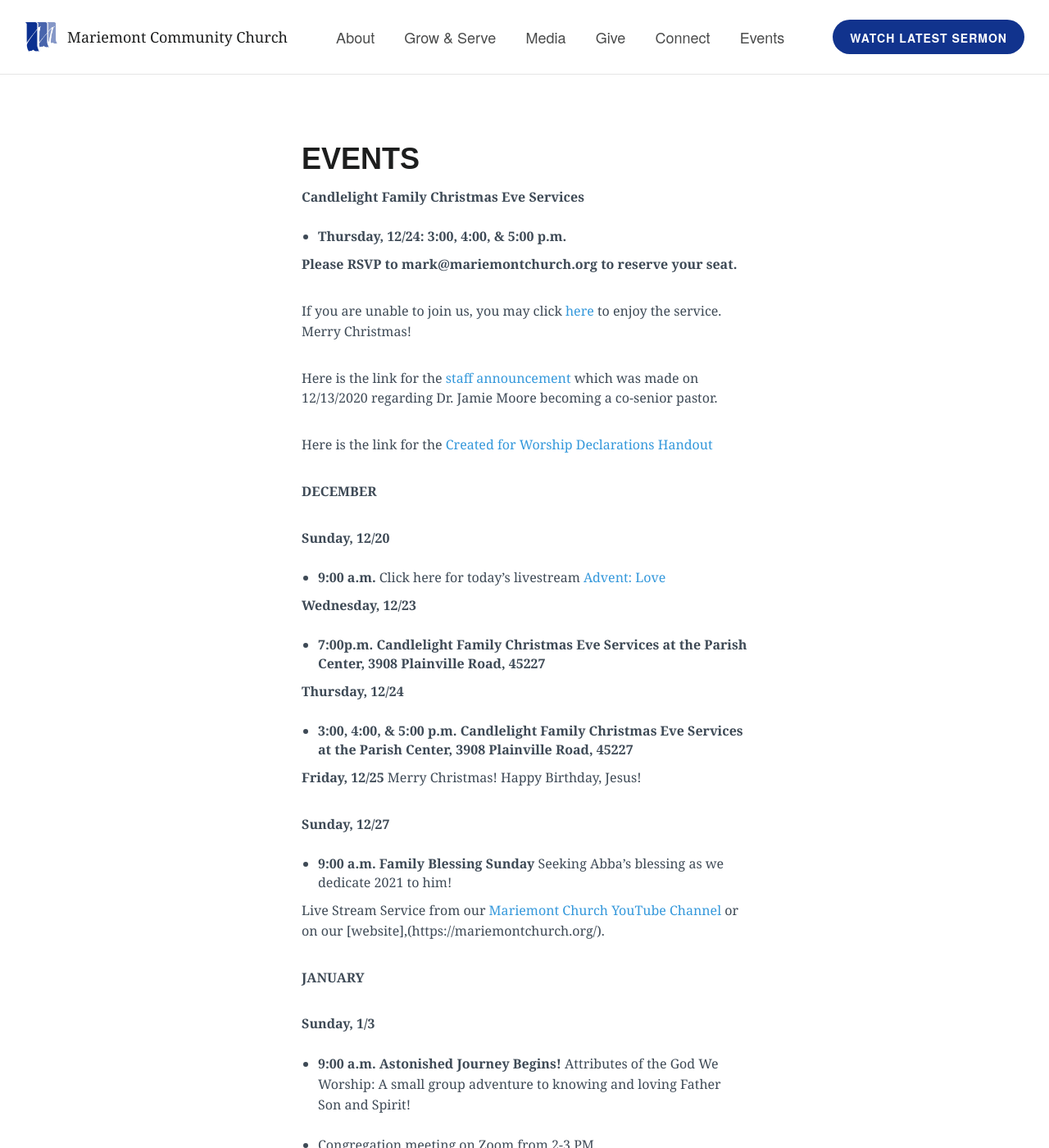
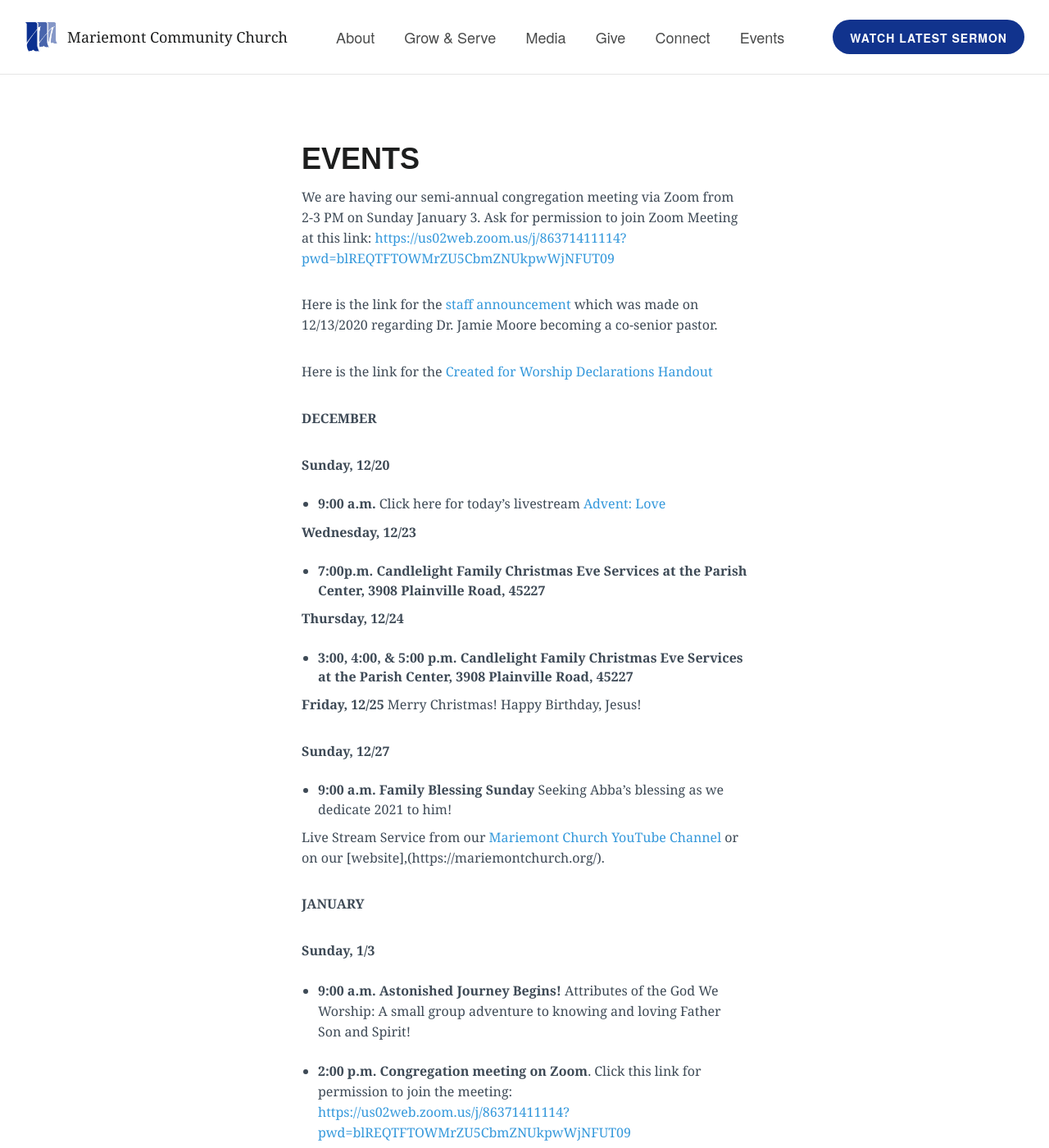
Before and after one commit to lukemoderwell/mariemont, a Jekyll site: the page built from updates.markdown, in a window 1280 px wide and 1400 px high. Shown: the whole window at 82% size. Built offline with Jekyll 4.4.1, drawn with Linux system fonts in a browser that asks for light colours; nearby versions of some CDN libraries.

Commit message:
Updated Updates

```diff
--- a/updates.markdown
+++ b/updates.markdown
@@ -11,13 +11,8 @@
 
 ## Events
 
-**Candlelight Family Christmas Eve Services**
-
-* **Thursday, 12/24: 3:00, 4:00, & 5:00 p.m.**
-
-**Please RSVP to mark@mariemontchurch.org to reserve your seat.**
-
-If you are unable to join us, you may click [here](https://youtu.be/2Z7iXkQBZwg) to enjoy the service. Merry Christmas!
+We are having our semi-annual congregation meeting via Zoom from 2-3 PM on Sunday January 3. Ask for permission to join Zoom Meeting at this link:
+[https://us02web.zoom.us/j/86371411114?pwd=blREQTFTOWMrZU5CbmZNUkpwWjNFUT09](https://us02web.zoom.us/j/86371411114?pwd=blREQTFTOWMrZU5CbmZNUkpwWjNFUT09)
 
 Here is the link for the [staff announcement](https://drive.google.com/file/d/1fimihQTCfrLdNmrFnf8OVGG2fBwtAJv7/view?usp=sharing)  which was made on 12/13/2020 regarding Dr. Jamie Moore becoming a co-senior pastor.
 
@@ -54,7 +49,7 @@
 * **9:00 a.m.** **Astonished Journey Begins!**
 Attributes of the God We Worship: A small group adventure to knowing and loving Father Son and Spirit!
 
-* Congregation meeting on Zoom from 2-3 PM.
+* **2:00 p.m.** **Congregation meeting on Zoom**. Click this link for permission to join the meeting: [https://us02web.zoom.us/j/86371411114?pwd=blREQTFTOWMrZU5CbmZNUkpwWjNFUT09](https://us02web.zoom.us/j/86371411114?pwd=blREQTFTOWMrZU5CbmZNUkpwWjNFUT09)
 
 **Here's what you may have missed...**
 
```
